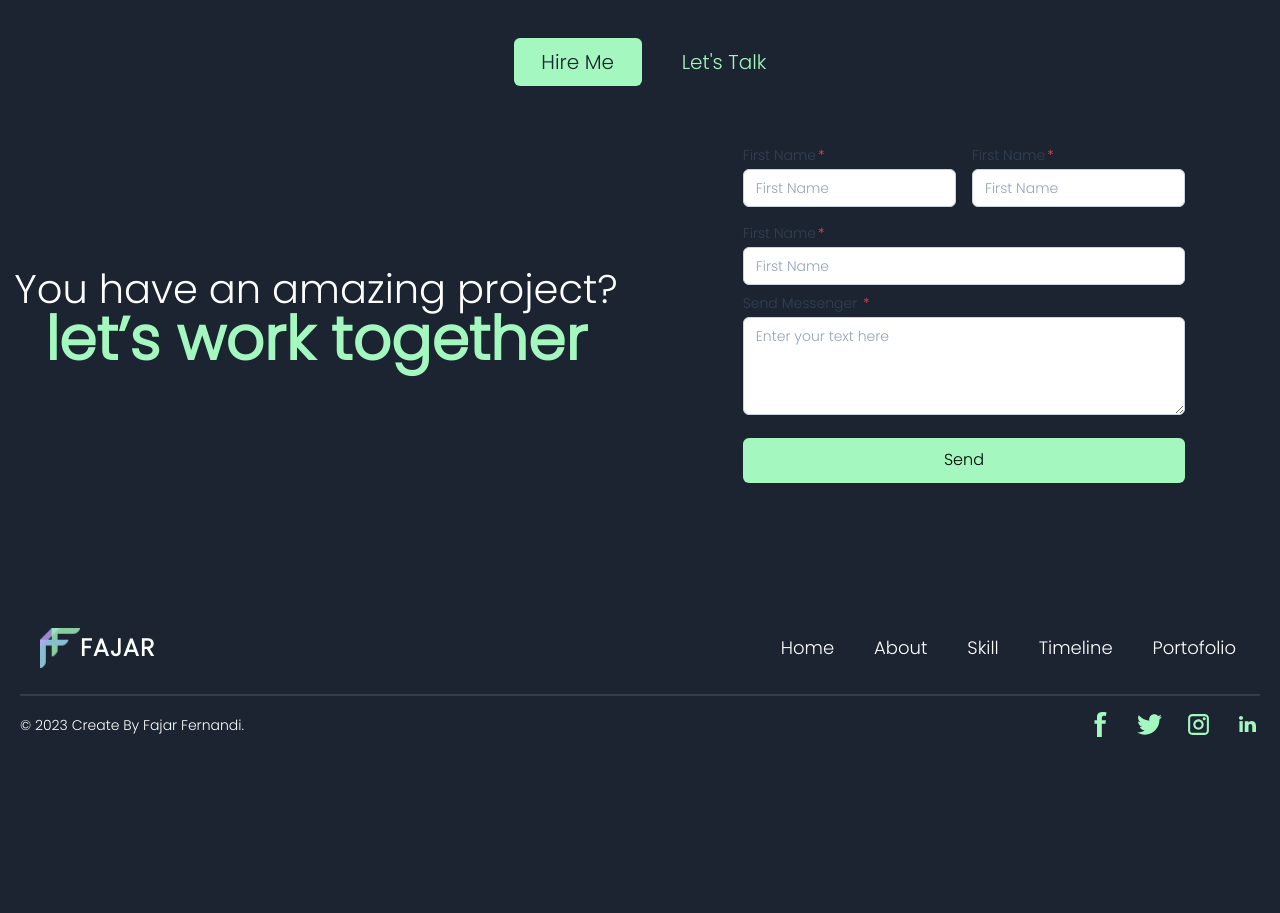
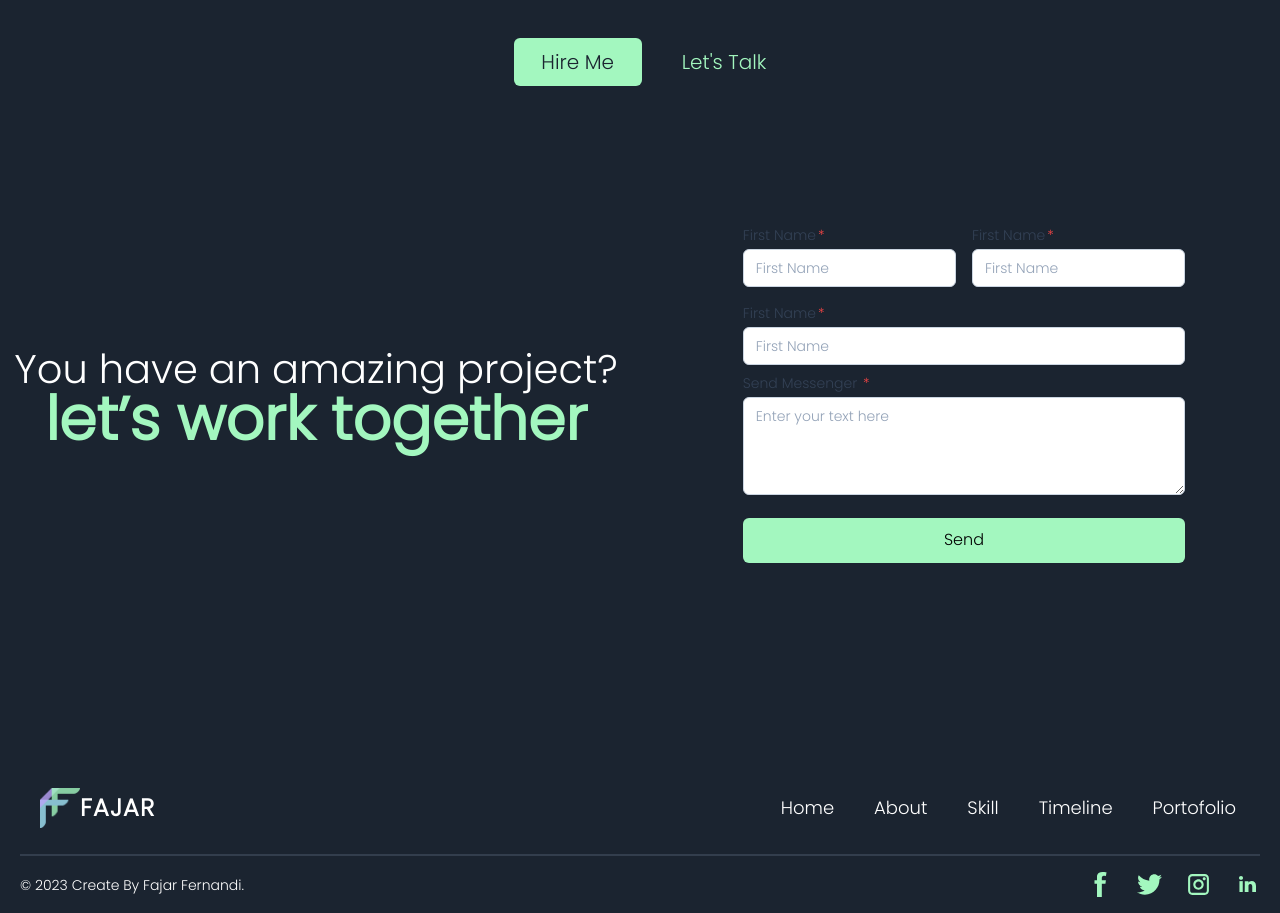
Before and after one commit to FajarFE/Portofolio-Fajar, a React (Create React App) app: page / in a window 1280 px wide. Shown: the part 3604-4517 px from the top of the page. Before the commit the page ends 4357 px from the top, so only its background shows below. Built offline with nearby package versions, Linux system fonts and the light colour scheme; the HTML template or start-up script is replaced by a standard one.

Commit message:
coba lagi

```diff
--- a/src/components/Contact.js
+++ b/src/components/Contact.js
@@ -58,7 +58,7 @@ const Contact =()=>{
             </a>
 
         </div>
-        <div className=" grid grid-cols-2 gap-4 justify-center container mx-auto items-center content-center h-96 py-20">
+        <div className=" grid grid-cols-2 gap-4 justify-center container mx-auto items-center content-center h-96 my-20">
         <h1 className={`${styles.heroSubText} text-center items-center text-[#A3F7BF] `}>
         You have an amazing project?<br />
         <span className={`${styles.sectionHeadText4} `}>
```
